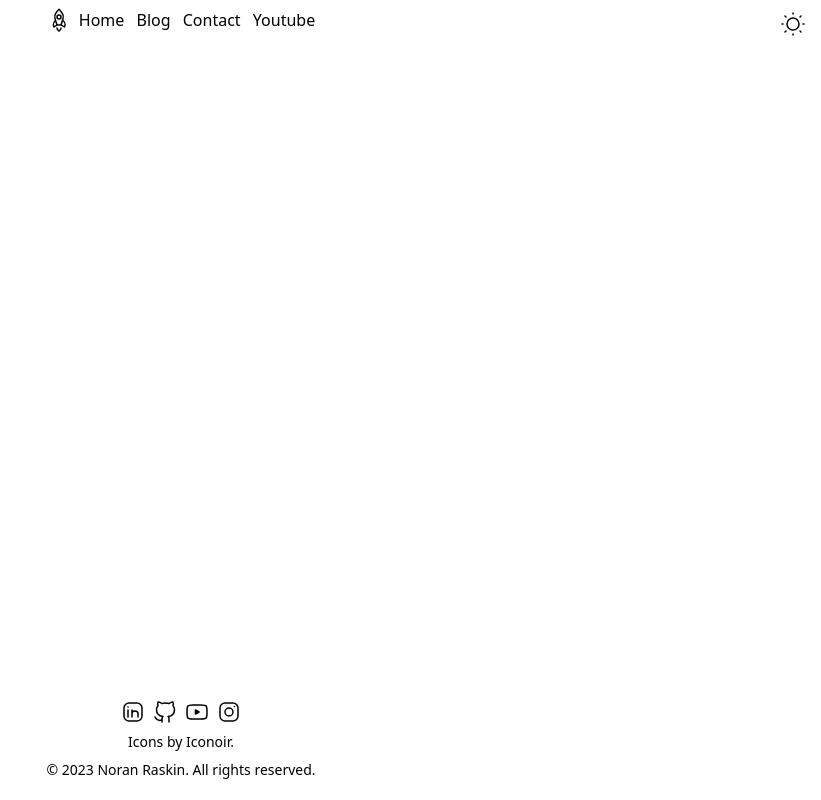
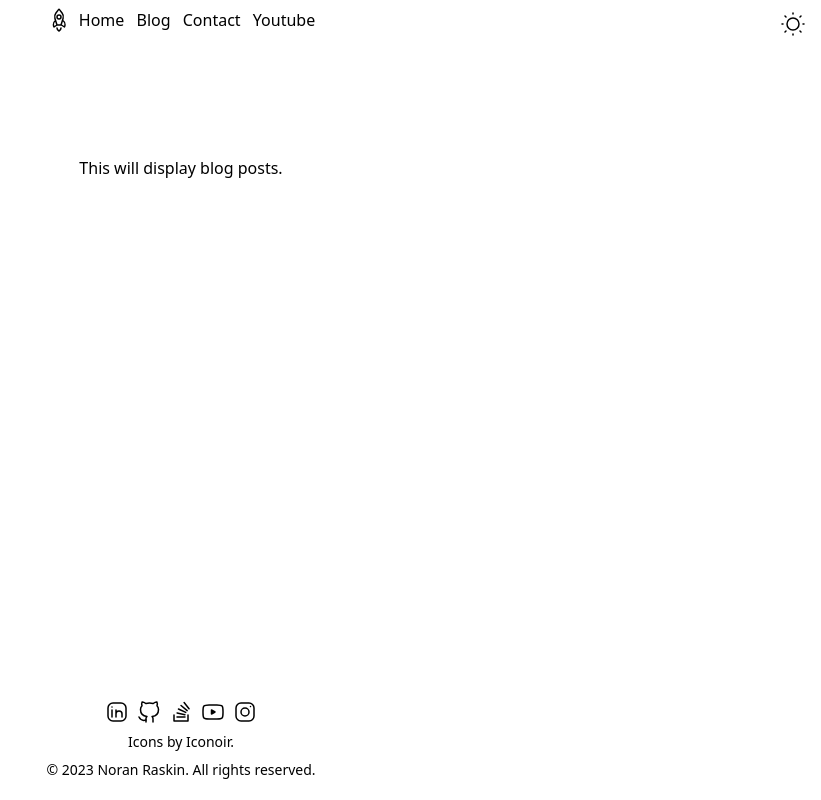
Before and after one commit to noranraskin/noranraskin.github.io, a SvelteKit app: page /blog in a window 1280 px wide. Shown: the whole page, without its empty margins (459-1280 px from the left). Built offline with nearby package versions, Linux system fonts and the light colour scheme.

Commit message:
Add stackoverflow to footer and add back maintencance message to blog page

```diff
--- a/src/lib/components/footer.svelte
+++ b/src/lib/components/footer.svelte
@@ -1,9 +1,9 @@
 <script lang="ts">
 	import Instagram from '$lib/svg/socials/instagram.svelte';
 	import Youtube from '$lib/svg/socials/youtube.svelte';
-	import Twitter from '$lib/svg/socials/twitter.svelte';
 	import Github from '$lib/svg/socials/github.svelte';
 	import Linkedin from '$lib/svg/socials/linkedin.svelte';
+	import Stackoverflow from '$lib/svg/socials/stackoverflow.svelte';
 	var currentYear = new Date().getFullYear();
 </script>
 
@@ -30,6 +30,15 @@
 			</a>
 			<a
 				class="p-1"
+				href="https://stackoverflow.com/users/14108006"
+				target="_blank"
+				rel="noreferrer"
+				title="Upvote my answers on stackoverflow"
+			>
+				<Stackoverflow />
+			</a>
+			<a
+				class="p-1"
 				href="https://www.youtube.com/@noranraskin"
 				target="_blank"
 				rel="noreferrer"
@@ -46,15 +55,6 @@
 			>
 				<Instagram />
 			</a>
-			<!-- <a
-				class="p-1"
-				href="https://twitter.com/noranraskin"
-				target="_blank"
-				rel="noreferrer"
-				title="Say Hi on Twitter"
-			>
-				<Twitter />
-			</a> -->
 		</div>
 		<div class="text-sm p-1">
 			Icons by <a href="https://iconoir.com/">Iconoir</a>.
--- a/src/lib/components/modetoggle.svelte
+++ b/src/lib/components/modetoggle.svelte
@@ -41,7 +41,7 @@
 		</button>
 	</div>
 	{#if showMenu}
-		<ul class="flex flex-col p-3 bg-white dark:bg-zinc-800 rounded-lg">
+		<ul class="flex flex-col p-3 bg-white dark:bg-zinc-800 border rounded-lg">
 			<li class="flex">
 				<button
 					class="flex flex-row p-0.5"
--- /dev/null
+++ b/src/lib/svg/socials/stackoverflow.svelte
@@ -0,0 +1,15 @@
+<svg
+	width="24px"
+	height="24px"
+	viewBox="0 0 24 24"
+	stroke-width="1.5"
+	fill="none"
+	xmlns="http://www.w3.org/2000/svg"
+	><path
+		d="M19 15v6H5v-6M16 17H8M15.913 14.663L8.087 13M16.713 12.38L9.463 9M18.173 10.642L12.044 5.5M20.034 8.804L15.109 2.5"
+		stroke="currentColor"
+		stroke-width="1.5"
+		stroke-linecap="round"
+		stroke-linejoin="round"
+	/></svg
+>
--- a/src/routes/blog/+page.svelte
+++ b/src/routes/blog/+page.svelte
@@ -2,9 +2,17 @@
 	import Postpreview from '$lib/components/postpreview.svelte';
 
 	export let data;
+	let showMaintainanceMessage = false;
+	if (data.posts.length == 0) {
+		showMaintainanceMessage = true;
+	}
 </script>
 
 <main class="max-w-3xl flex m-auto">
+	{#if showMaintainanceMessage}
+		<div class="h-60" />
+		<div class="self-end m-auto">This will display blog posts.</div>
+	{/if}
 	<!-- <div class="self-end m-auto">This will display blog posts.</div> -->
 	<section class="flex flex-col text-left">
 		<ul class="flex flex-col">
```
